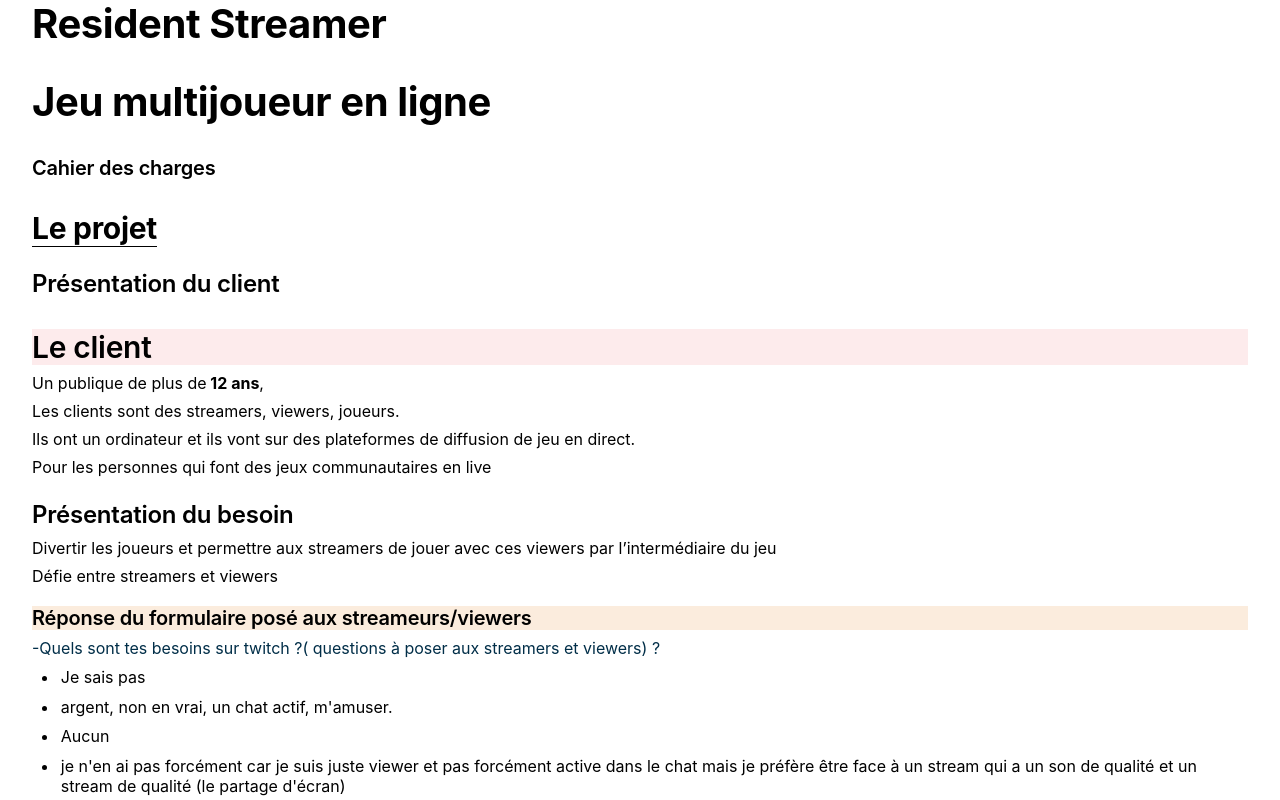
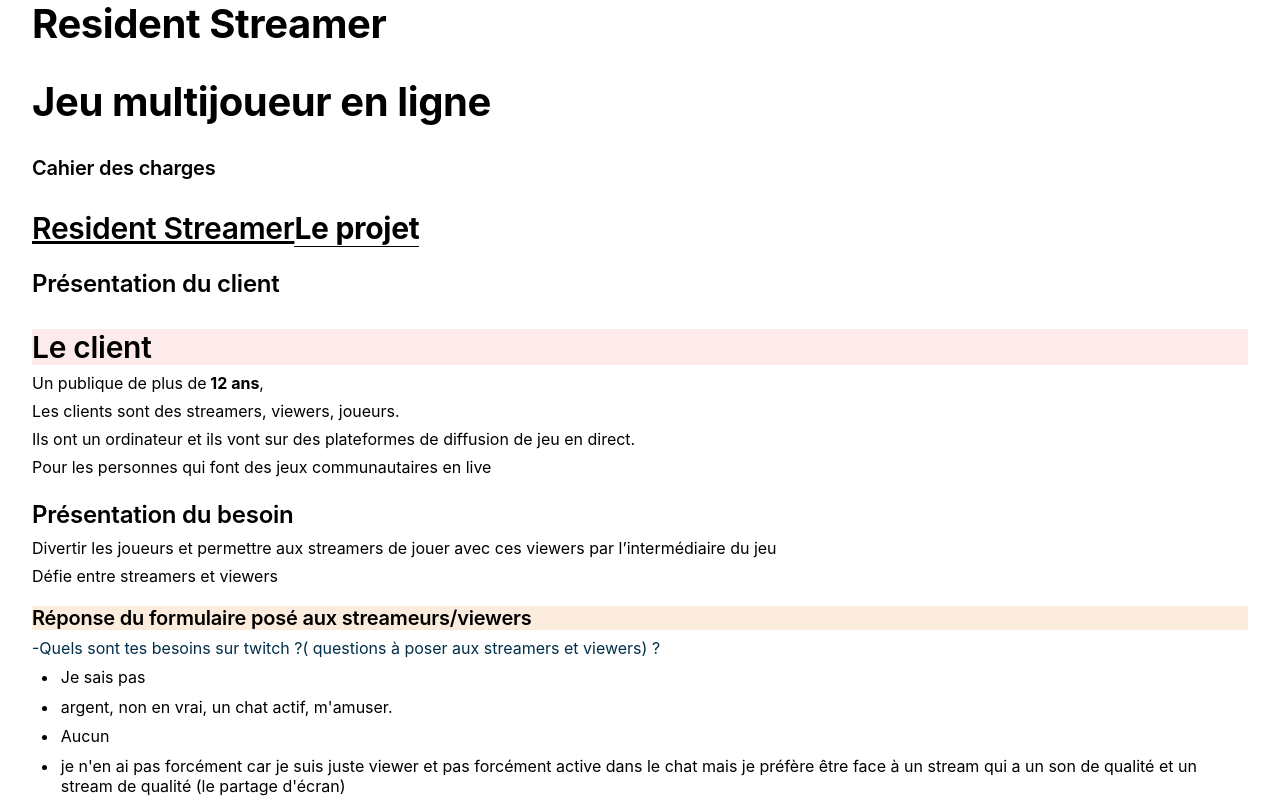
Before and after one commit to pytoncraft2/vercel-rs, a Next.js app: page / in a window 1280 px wide. Shown: the top 800 px of the page. Built offline with nearby package versions, Linux system fonts and the light colour scheme.

Commit message:
[+] liens des sites resident streamer

```diff
--- a/pages/index.tsx
+++ b/pages/index.tsx
@@ -26,6 +26,7 @@ const Home: NextPage = () => {
   </header>
   <div className="page-body">
     <h1 id="708b5a37-0704-480b-90cb-a2be15f2108c">
+    <a href="https://resident-streamer.servegame.com/">Resident Streamer</a>
       <span style={{ borderBottom: "0.05em solid" }}>
         <strong>Le projet</strong>
       </span>
```
